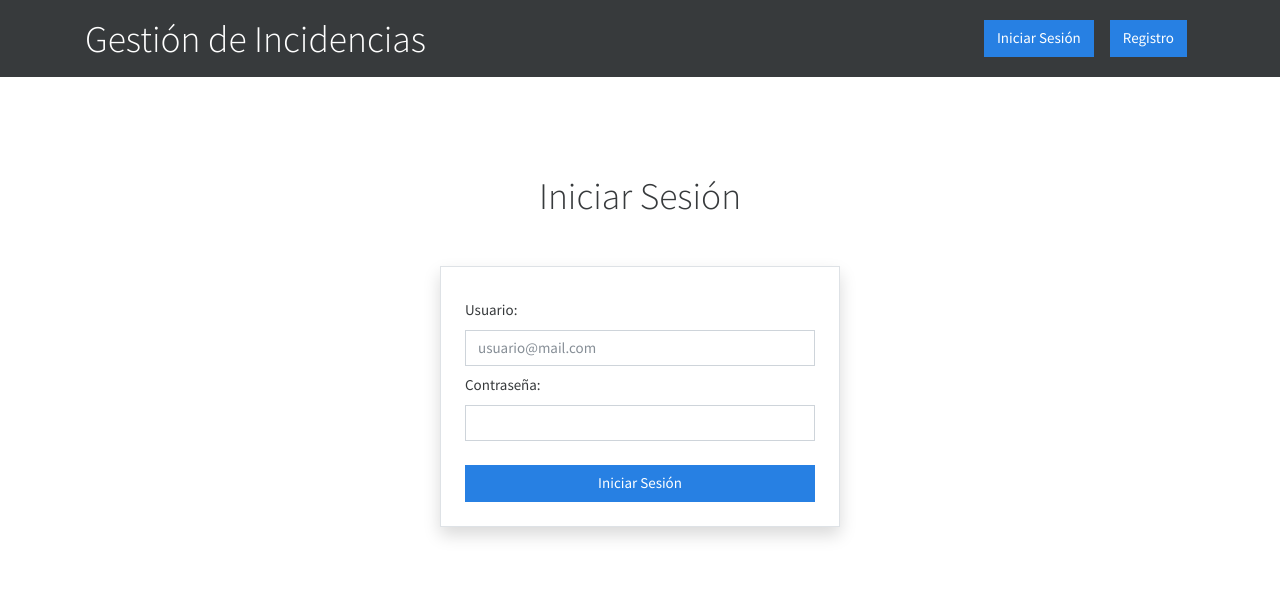
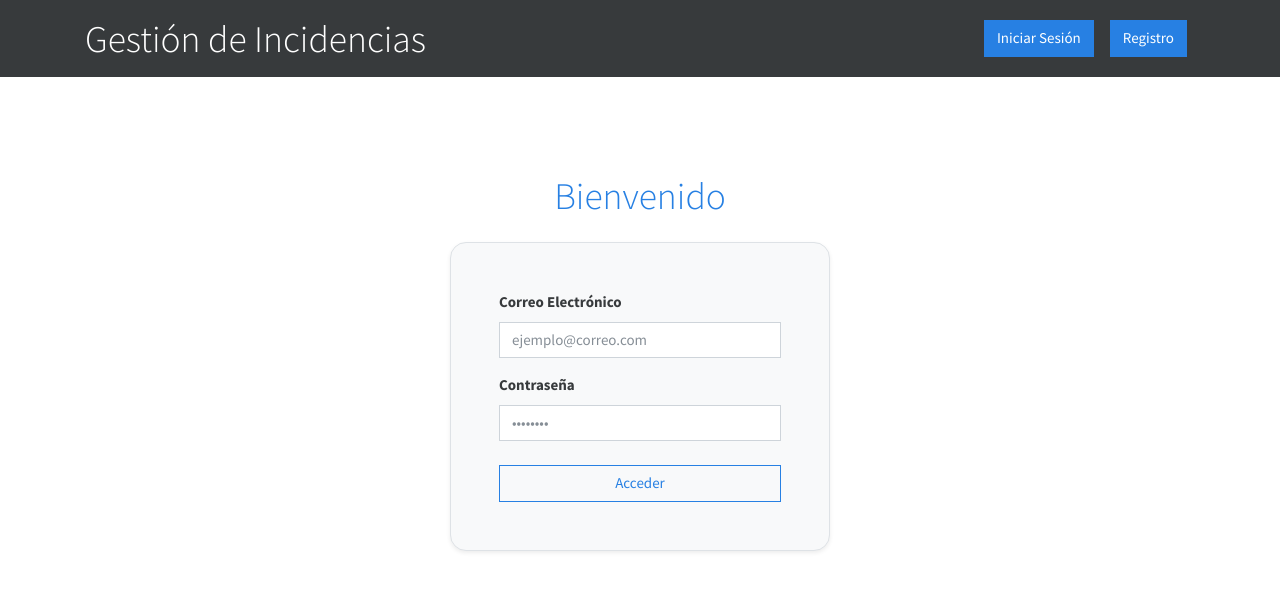
Before and after one commit to davidblancofpllefia/PROJECTE-Gesti-d-incid-ncies, a React (Vite) app: page / in a window 1280 px wide. Shown: the top 590 px of the page. Built offline with nearby package versions, Linux system fonts and the light colour scheme.

Commit message:
historia-5

```diff
--- a/src/componentes/adminUsuarios.jsx
+++ b/src/componentes/adminUsuarios.jsx
@@ -2,10 +2,7 @@ import React, { useState, useEffect } from 'react';
 import { useUser } from '../componentes/UserContext'; // Importamos el contexto del usuario
 import { useNavigate } from 'react-router-dom';
 
-//Si no es admin, redirigir a la página de inicio
-// {user && user.rol !== 'admin' && (
-//   <Navigate to="/" />
-// )}
+
 
 const AdminUsuarios = () => {
   const [datosUsuarios, setDatosUsuarios] = useState([]);
--- a/src/pages/IniciSessio.jsx
+++ b/src/pages/IniciSessio.jsx
@@ -38,34 +38,40 @@ const IniciarSesion = () => {
 
   return (
 <main className="container mt-5">
-      <div className="pt-5">
-        <h1 className="w-100 text-center">Iniciar Sesión</h1>
-        <form onSubmit={gestionarLogin} className="form p-4 border shadow mt-5 mx-auto" style={{ width: '400px' }}>
-          <label htmlFor="email" className="mt-2 form-label">Usuario:</label>
+  <div className="pt-5 d-flex flex-column align-items-center">
+    <h1 className="mb-4 text-primary">Bienvenido</h1>
+    <form
+      onSubmit={gestionarLogin}
+      className="p-5 rounded-4 shadow-sm bg-light"
+      style={{ width: '380px', border: '1px solid #dee2e6' }}
+    >
+      <label htmlFor="email" className="form-label fw-semibold">Correo Electrónico</label>
       <input
         type="email"
-            className="form-control"
-            placeholder="usuario@mail.com"
+        className="form-control mb-3"
+        placeholder="ejemplo@correo.com"
         value={email}
         onChange={(e) => setEmail(e.target.value)}
         required
       />
 
-          <label htmlFor="pass" className="mt-2 form-label">Contraseña:</label>
+      <label htmlFor="pass" className="form-label fw-semibold">Contraseña</label>
       <input
         type="password"
-            className="form-control"
+        className="form-control mb-4"
+        placeholder="••••••••"
         value={contrasena}
         onChange={(e) => setContrasena(e.target.value)}
         required
       />
 
-          <input type="submit" className="mt-4 w-100 btn btn-primary" value="Iniciar Sesión" />
+      <button type="submit" className="btn btn-outline-primary w-100">Acceder</button>
     </form>
 
-        {mensaje && <p className="text-center mt-3">{mensaje}</p>}
+    {mensaje && <p className="text-muted mt-3">{mensaje}</p>}
   </div>
 </main>
+
   );
 };
 
```
Lines whose indentation alone changed are shown as unchanged.
